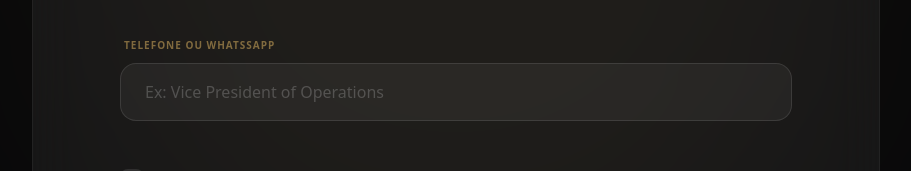
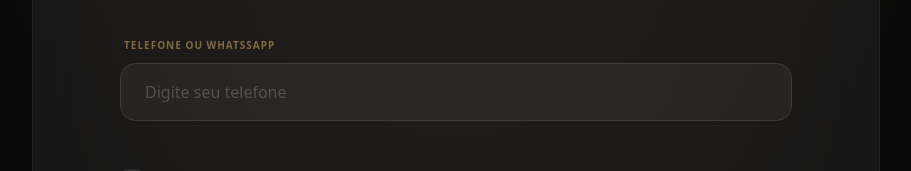
Before and after one commit to punadev/moises-carvalho, a React (Vite) app: page / in a window 1280 px wide. Shown: the part 4106-4277 px from the top of the page, without its empty margins (184-1095 px from the left). Built offline with nearby package versions, Linux system fonts and the light colour scheme.

Commit message:
Update placeholder text in CTA component

```diff
--- a/src/components/CTA.tsx
+++ b/src/components/CTA.tsx
@@ -83,7 +83,7 @@ export default function CTA() {
                   name="organization"
                   value={formData.organization}
                   onChange={handleInputChange}
-                  placeholder="Ex: Vice President of Operations"
+                  placeholder="Digite seu telefone"
                   className="w-full bg-white/5 border border-white/10 rounded-2xl px-6 py-4 outline-none focus:border-gold/50 focus:bg-white/10 transition-all placeholder:text-white/20"
                   required
                 />
```
